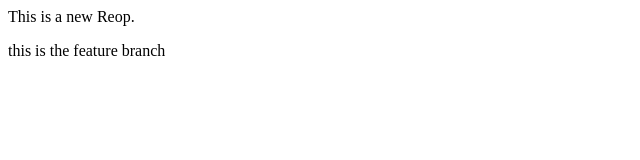
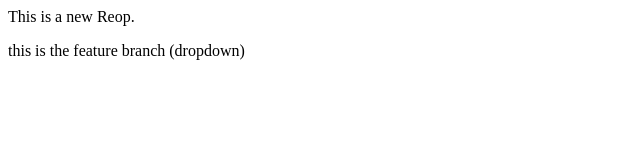
Before and after one commit to sandeep-kh11/localRepo, a plain HTML site: page index.html in a window 1280 px wide. Shown: the full height of the page, 0-640 px from the left. Drawn offline with Linux system fonts and the light colour scheme.

Commit message:
add dropdown

```diff
--- a/index.html
+++ b/index.html
@@ -1,2 +1,2 @@
 <p>This is a new Reop.</p>
-<p>this is the feature branch</p>
+<p>this is the feature branch (dropdown)</p>
```
